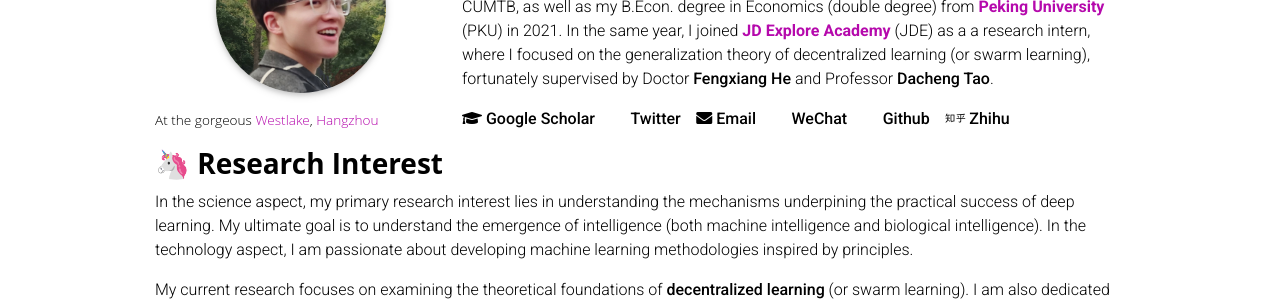
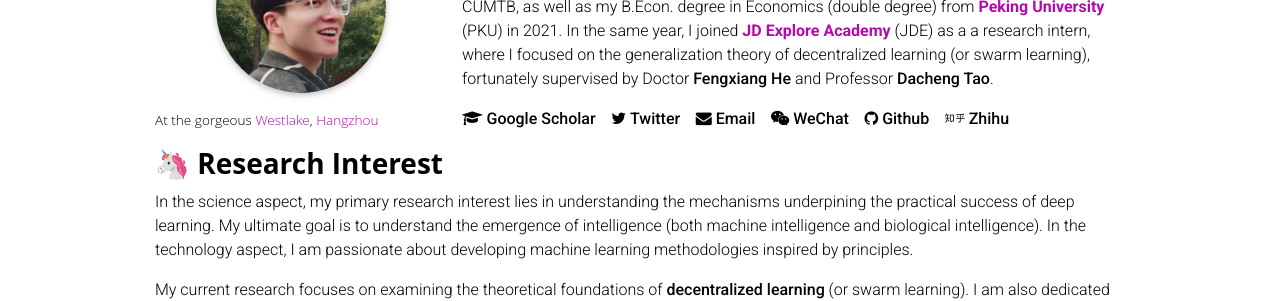
Before and after one commit to Raiden-Zhu/Raiden-Zhu.github.io, a Jekyll site: the page built from _pages/about.md, in a window 1280 px wide. Shown: the part 278-579 px from the top of the page. Built offline with Jekyll 4.4.1, drawn with Linux system fonts in a browser that asks for light colours; full-size pictures stand in for the smaller copies a plugin makes; comment, search, counter and statistics services are not loaded; a style sheet for code colours, icons or effects is not loaded.

Commit message:
Update head.html

```diff
--- a/_includes/head.html
+++ b/_includes/head.html
@@ -32,4 +32,3 @@
 
     <!-- Icons -->
     <link rel="stylesheet" href="https://cdnjs.cloudflare.com/ajax/libs/font-awesome/4.7.0/css/font-awesome.min.css">
-    <link rel="stylesheet" href="https://use.fontawesome.com/releases/v5.15.4/css/all.css">
```
